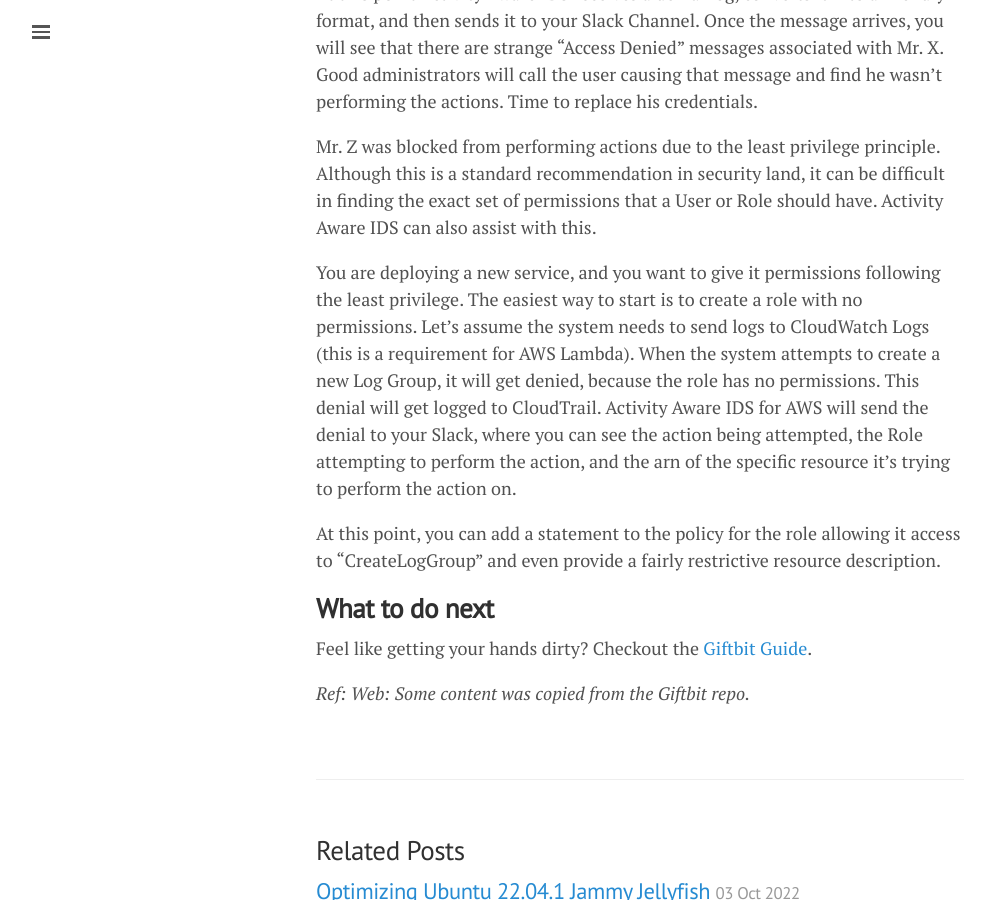
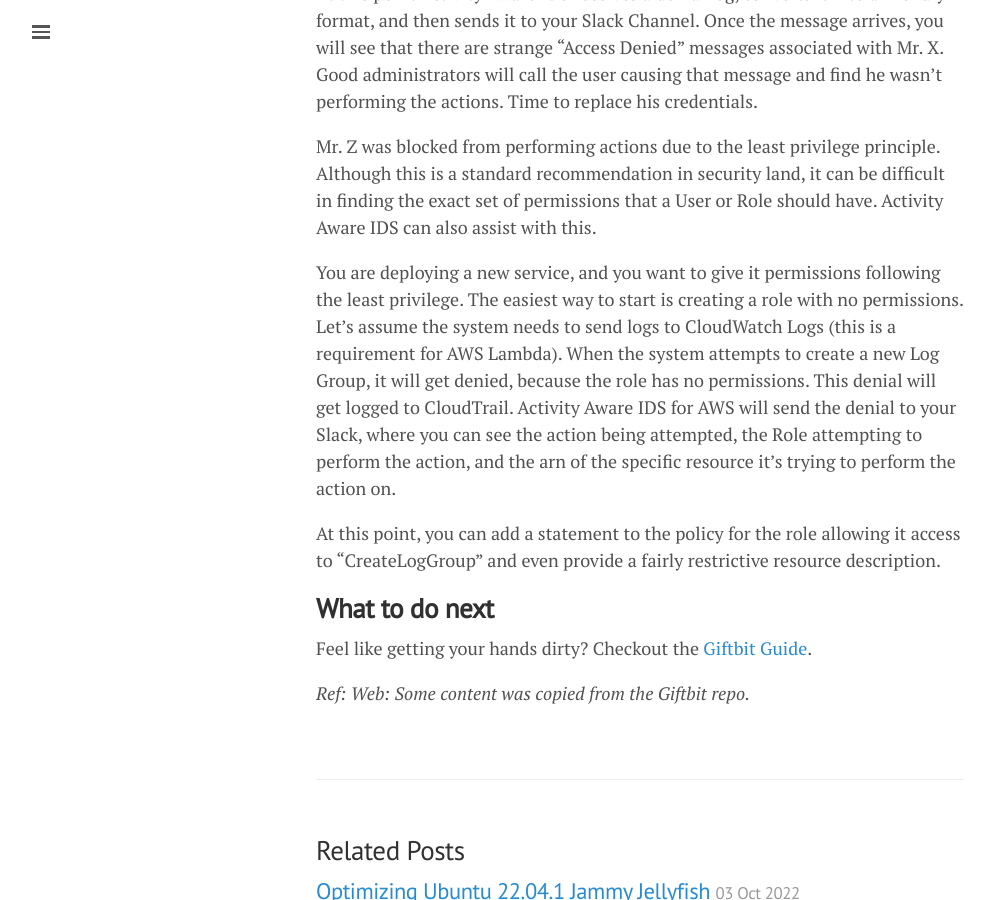
Before and after one commit to lgeurts/lgeurts.github.io, a Jekyll site: the page built from _posts/2021-11-02-activity-aware-ids-for-aws.md, in a window 1280 px wide and 900 px high, scrolled down 2119 px. Shown: the whole window, without its empty margins (0-993 px from the left). Built offline with Jekyll 4.4.1, drawn with Linux system fonts in a browser that asks for light colours; nearby versions of some CDN libraries; comment, search, counter and statistics services are not loaded.

Commit message:
Update 2021-11-02-activity-aware-ids-for-aws.md

```diff
--- a/_posts/2021-11-02-activity-aware-ids-for-aws.md
+++ b/_posts/2021-11-02-activity-aware-ids-for-aws.md
@@ -51,7 +51,7 @@
 
 Mr. Z was blocked from performing actions due to the least privilege principle. Although this is a standard recommendation in security land, it can be difficult in finding the exact set of permissions that a User or Role should have. Activity Aware IDS can also assist with this.
 
-You are deploying a new service, and you want to give it permissions following the least privilege. The easiest way to start is to create a role with no permissions. Let's assume the system needs to send logs to CloudWatch Logs (this is a requirement for AWS Lambda). When the system attempts to create a new Log Group, it will get denied, because the role has no permissions. This denial will get logged to CloudTrail. Activity Aware IDS for AWS will send the denial to your Slack, where you can see the action being attempted, the Role attempting to perform the action, and the arn of the specific resource it’s trying to perform the action on.
+You are deploying a new service, and you want to give it permissions following the least privilege. The easiest way to start is creating a role with no permissions. Let's assume the system needs to send logs to CloudWatch Logs (this is a requirement for AWS Lambda). When the system attempts to create a new Log Group, it will get denied, because the role has no permissions. This denial will get logged to CloudTrail. Activity Aware IDS for AWS will send the denial to your Slack, where you can see the action being attempted, the Role attempting to perform the action, and the arn of the specific resource it’s trying to perform the action on.
 
 At this point, you can add a statement to the policy for the role allowing it access to “CreateLogGroup” and even provide a fairly restrictive resource description.
 
```
